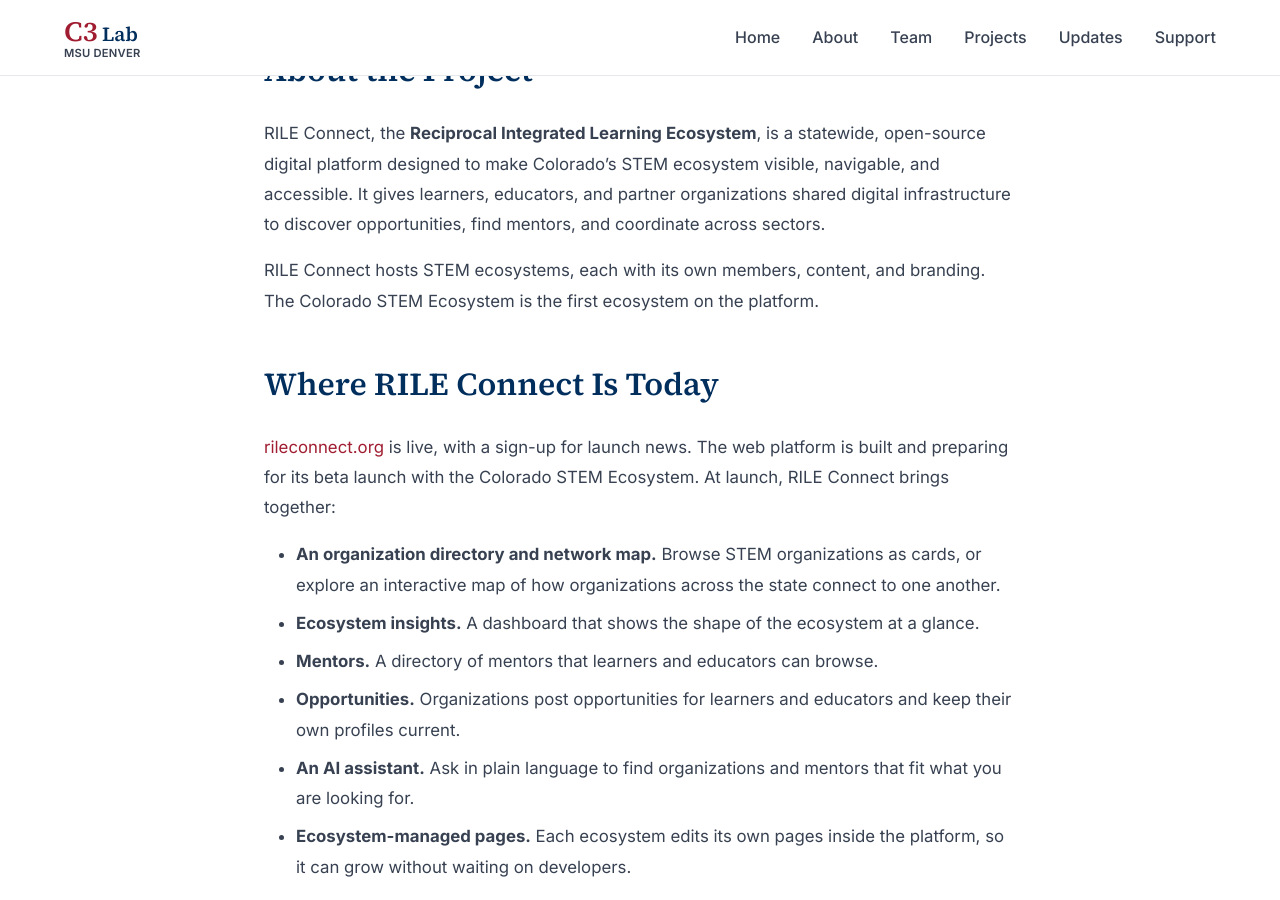
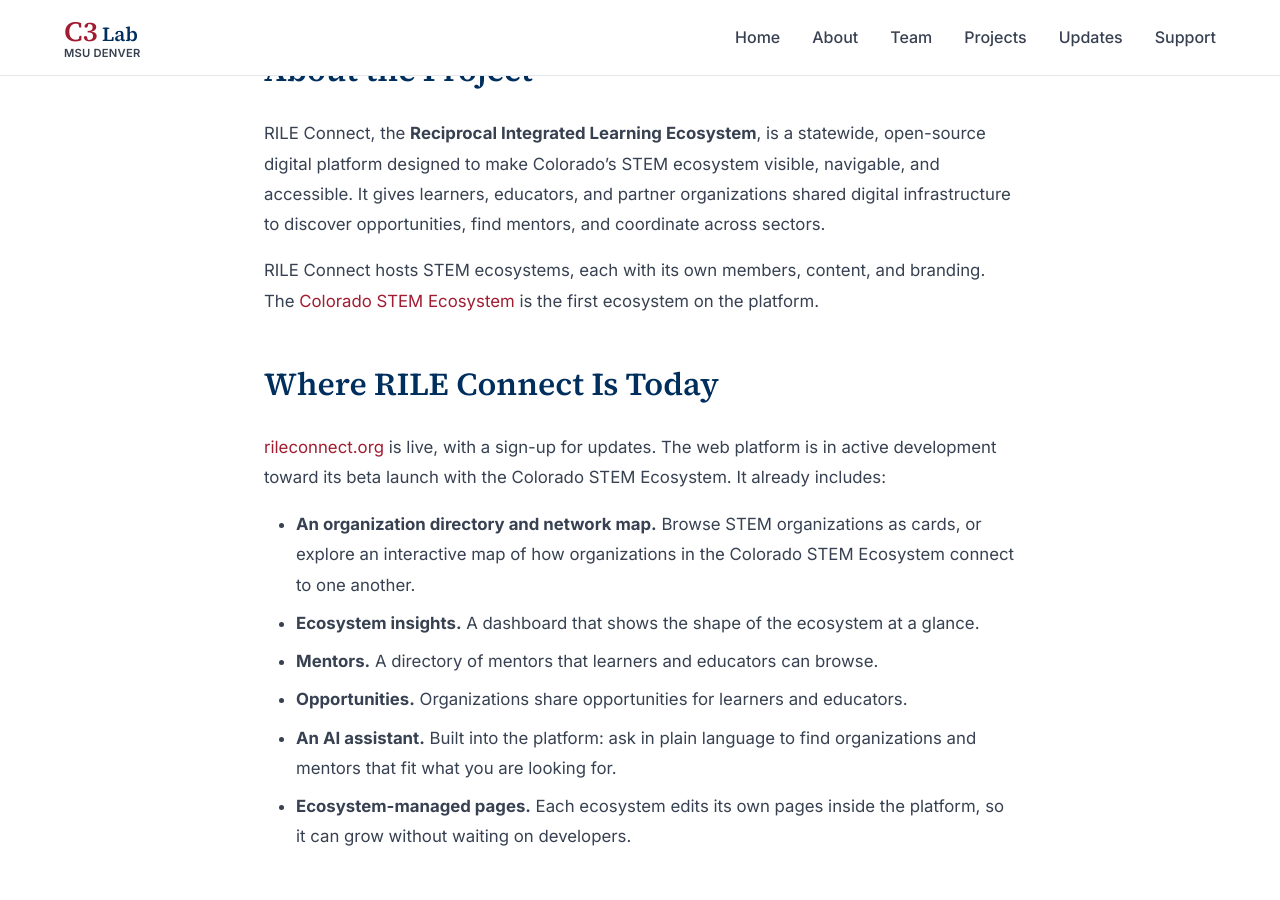
Before and after one commit to msu-denver/c3-lab, a Jekyll site: the page built from _projects/rile-connect.md, in a window 1280 px wide and 900 px high, scrolled down 594 px. Built offline with Jekyll 4.4.1, drawn with Linux system fonts in a browser that asks for light colours; some of the changed text lies outside the part shown.

Commit message:
content: RILE Connect wording from its project session's fact check
The platform is in active development toward beta (five launch features
are still in progress), so "built" and "at launch" become "in
development" and "already includes". The network map is scoped to the
Colorado STEM Ecosystem, opportunities no longer claim self-service
profile editing, the sign-up matches the page's "Stay updated" form,
and the ecosystem links to its MSU Denver page.

Co-Authored-By: Claude Opus 5.5 <noreply@anthropic.com>

```diff
--- a/_projects/rile-connect.md
+++ b/_projects/rile-connect.md
@@ -19,17 +19,17 @@ links:
 
 RILE Connect, the **Reciprocal Integrated Learning Ecosystem**, is a statewide, open-source digital platform designed to make Colorado's STEM ecosystem visible, navigable, and accessible. It gives learners, educators, and partner organizations shared digital infrastructure to discover opportunities, find mentors, and coordinate across sectors.
 
-RILE Connect hosts STEM ecosystems, each with its own members, content, and branding. The Colorado STEM Ecosystem is the first ecosystem on the platform.
+RILE Connect hosts STEM ecosystems, each with its own members, content, and branding. The [Colorado STEM Ecosystem](https://www.msudenver.edu/colorado-stem-ecosystem/) is the first ecosystem on the platform.
 
 ## Where RILE Connect Is Today
 
-[rileconnect.org](https://rileconnect.org) is live, with a sign-up for launch news. The web platform is built and preparing for its beta launch with the Colorado STEM Ecosystem. At launch, RILE Connect brings together:
+[rileconnect.org](https://rileconnect.org) is live, with a sign-up for updates. The web platform is in active development toward its beta launch with the Colorado STEM Ecosystem. It already includes:
 
-- **An organization directory and network map.** Browse STEM organizations as cards, or explore an interactive map of how organizations across the state connect to one another.
+- **An organization directory and network map.** Browse STEM organizations as cards, or explore an interactive map of how organizations in the Colorado STEM Ecosystem connect to one another.
 - **Ecosystem insights.** A dashboard that shows the shape of the ecosystem at a glance.
 - **Mentors.** A directory of mentors that learners and educators can browse.
-- **Opportunities.** Organizations post opportunities for learners and educators and keep their own profiles current.
-- **An AI assistant.** Ask in plain language to find organizations and mentors that fit what you are looking for.
+- **Opportunities.** Organizations share opportunities for learners and educators.
+- **An AI assistant.** Built into the platform: ask in plain language to find organizations and mentors that fit what you are looking for.
 - **Ecosystem-managed pages.** Each ecosystem edits its own pages inside the platform, so it can grow without waiting on developers.
 
 ## Grounded in Research
@@ -96,8 +96,8 @@ RILE Connect is guided by five core design principles that shape how the platfor
 **Grant Duration:** 24 months (January 2026 - December 2027)
 
 ### Year 1: Foundation
-- Web platform built: organization directory and network map, mentors, opportunities, insights, and the AI assistant
-- rileconnect.org launched with sign-up for launch news
+- Web platform in development: organization directory and network map, mentors, opportunities, insights, and an AI assistant
+- rileconnect.org launched with sign-up for updates
 - Beta launch with the Colorado STEM Ecosystem and initial partner onboarding
 
 ### Year 2: Expansion
--- a/index.html
+++ b/index.html
@@ -69,7 +69,7 @@ title: Home
         <h3 class="project-card-title">RILE Connect</h3>
         <span class="project-card-funding">SIPA GovGrants</span>
         <p class="project-card-description">
-          A statewide STEM platform connecting K-12 schools, higher education, nonprofits, and industry. Built and preparing to launch with the Colorado STEM Ecosystem: an organization network map, mentors, opportunities, and an AI assistant.
+          A statewide STEM platform connecting K-12 schools, higher education, nonprofits, and industry. Preparing to launch with the Colorado STEM Ecosystem: an organization network map, mentors, opportunities, and an AI assistant.
         </p>
         <a href="{{ '/projects/rile-connect/' | relative_url }}" class="project-card-link">
           Learn more
```
Also changed, not shown: about.md (+1 -1 lines).
